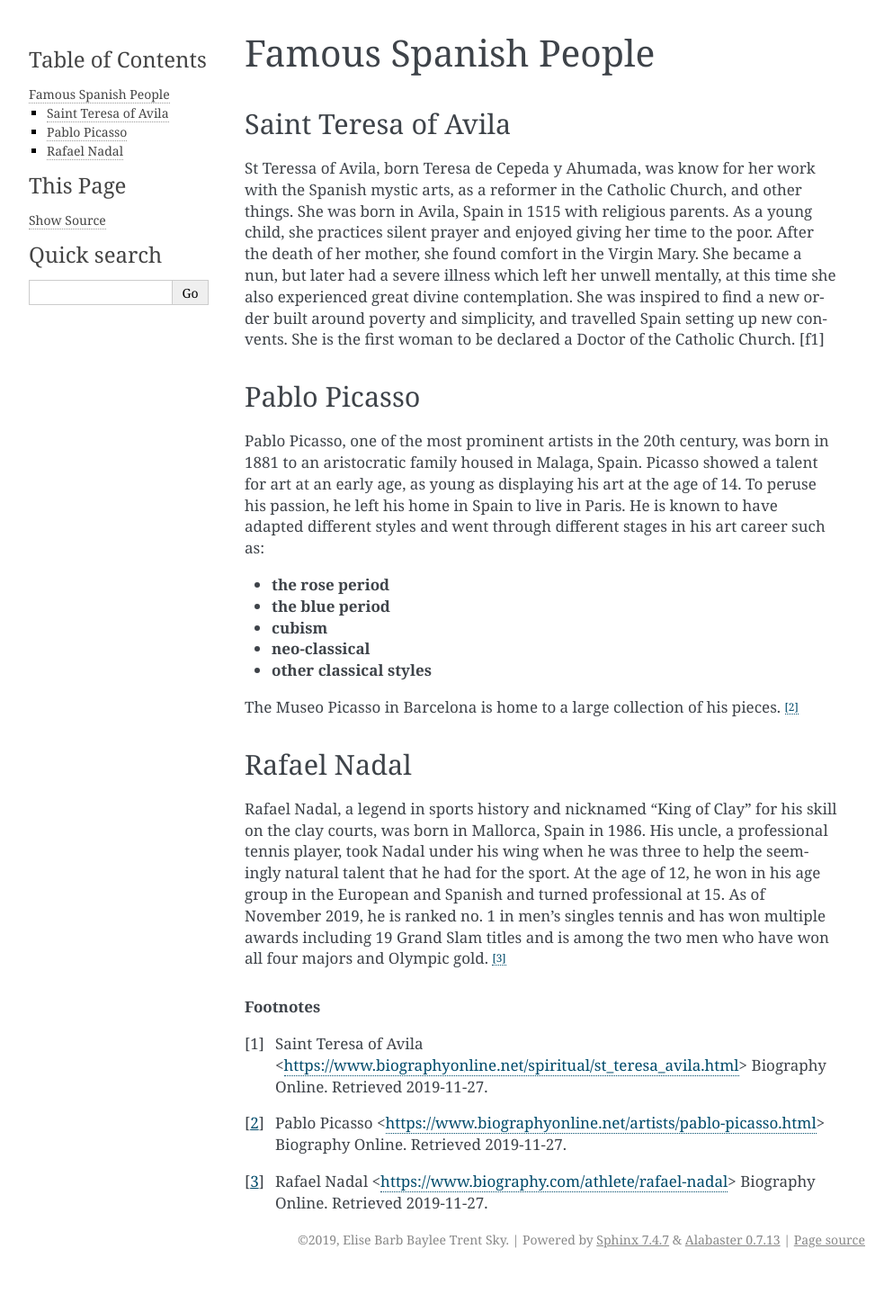
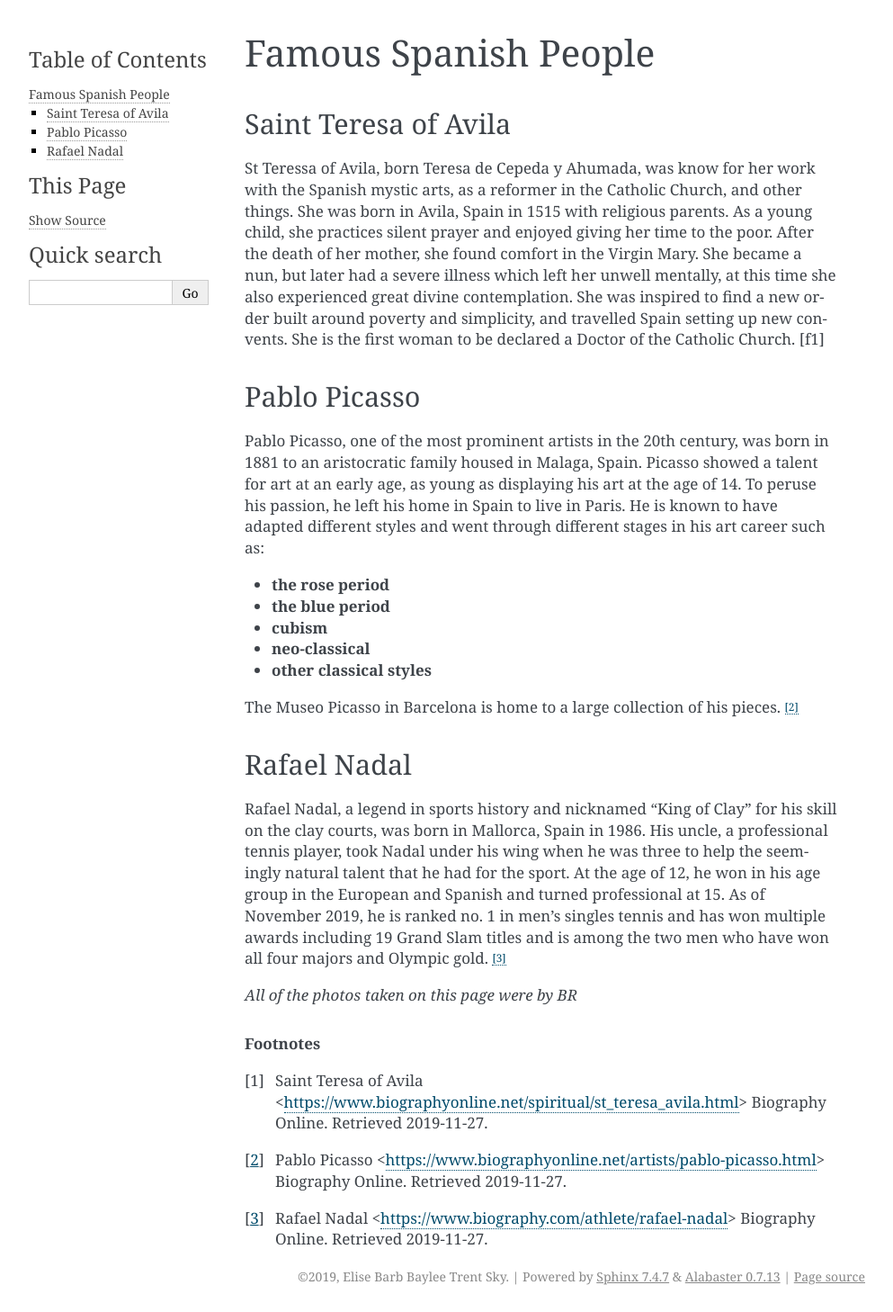
Before and after one commit to EliTaue/traveldestinations, a Sphinx documentation site: the page built from source/spain_famouspeople.rst, in a window 1280 px wide. Shown: the whole page at 90% size, without its empty margins (148-1141 px from the left). Built offline with Sphinx 7.4.7, drawn with Linux system fonts in a browser that asks for light colours; pages that are not in the unit, such as notebooks, are missing from menus; before the commit the page ends 1417 px from its top, so only the background shows below that.

Commit message:
Added to spain famous people.

```diff
--- a/source/spain_famouspeople.rst
+++ b/source/spain_famouspeople.rst
@@ -56,6 +56,8 @@ won multiple awards including 19 Grand Slam
 titles and is among the two men who have won all
 four majors and Olympic gold. [#f3]_
 
+*All of the photos taken on this page were by BR*
+
 .. rubric:: Footnotes
 
 .. [#f1] Saint Teresa of Avila <https://www.biographyonline.net/spiritual/st_teresa_avila.html> Biography Online. Retrieved 2019-11-27.
```
